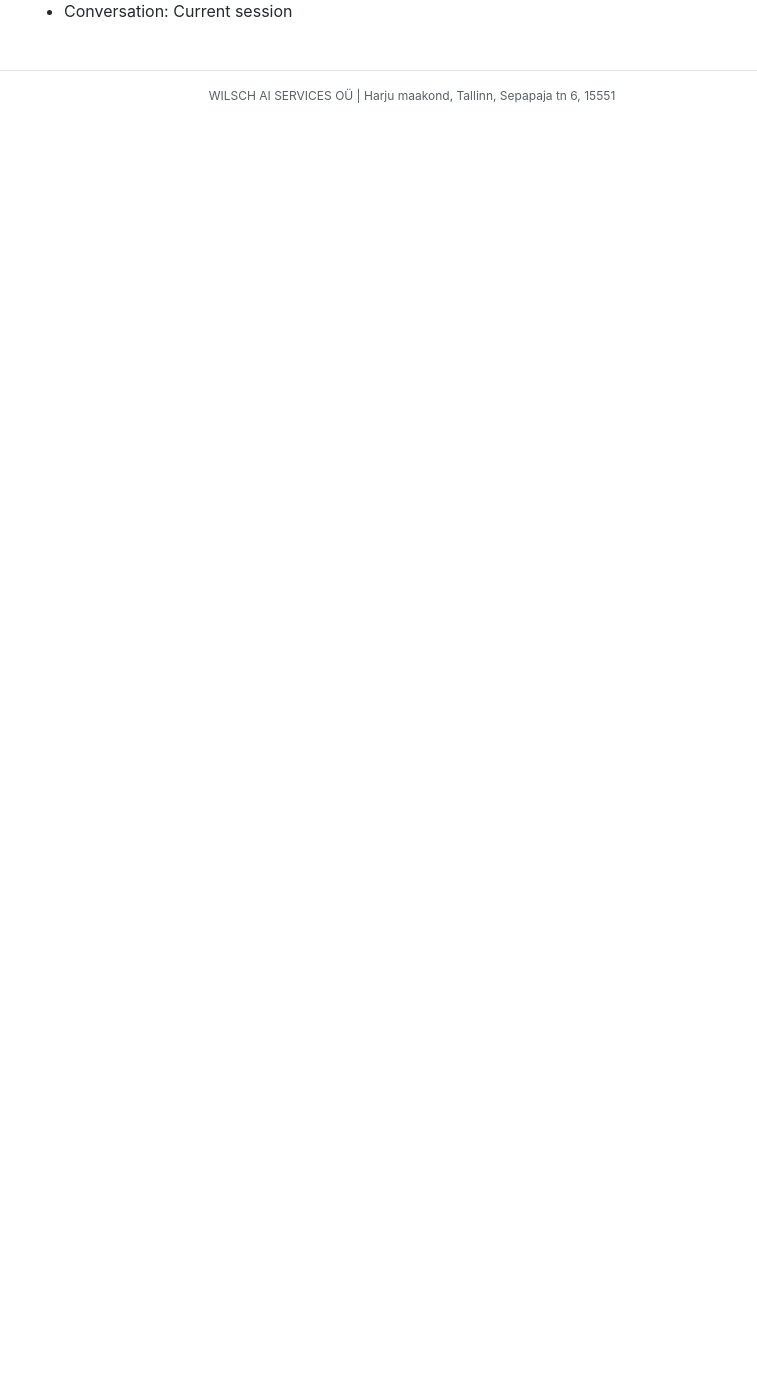
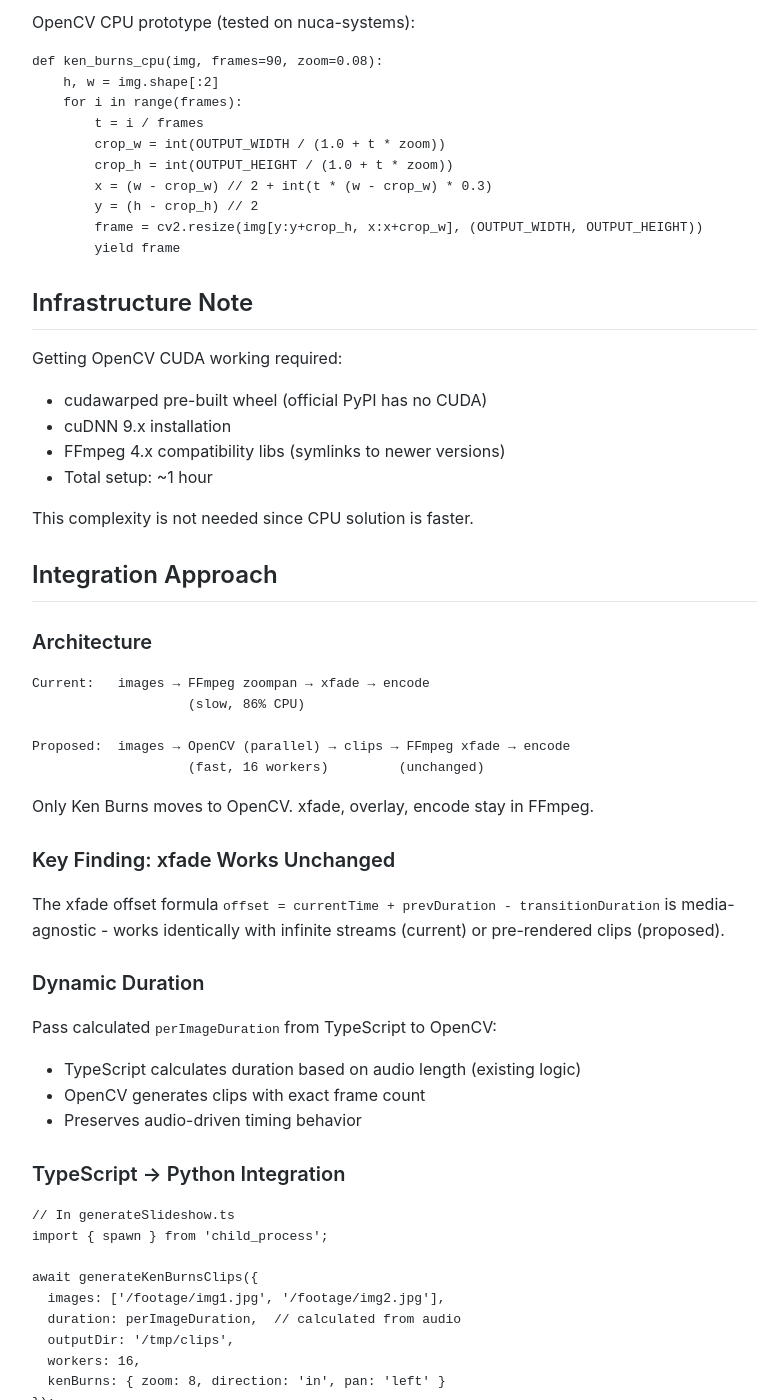
Before and after one commit to MariusWilsch/public-wilsch-ai-pages, a Jekyll site: the page built from project/paul_youtube_fullstack/opencv-cuda-ken-burns-solution.md, in a window 1280 px wide and 1400 px high, scrolled down 2729 px. Shown: the whole window, without its empty margins (228-985 px from the left). Built offline with Jekyll 4.4.1, drawn with Linux system fonts in a browser that asks for light colours; our own code applies the rules of GitHub Pages for plain Markdown files; before the commit the page ends 2850 px from its top, so only the background shows below that; some of the changed text lies outside the part shown.

Commit message:
Sync from hippocampus 2025-12-22

````diff
--- a/project/paul_youtube_fullstack/opencv-cuda-ken-burns-solution.md
+++ b/project/paul_youtube_fullstack/opencv-cuda-ken-burns-solution.md
@@ -33,6 +33,30 @@ The 60% CPU in `hscale` functions isn't scaling pixels - it's recomputing bicubi
 | FFmpeg zoompan | ~33 min for 6hr video | Per-frame SwsContext rebuild |
 | OpenCV CUDA | 290 fps (0.15x) | GPU→CPU transfer overhead |
 | **OpenCV CPU** | **3500 fps** | No context overhead |
+
+### Parallel Benchmark (Dec 22, 2024)
+
+Tested on nuca-systems (32 cores, RTX 5080):
+
+| Workers | Time (100 clips) | Per Clip | Speedup |
+|---------|------------------|----------|---------|
+| 1 | 24.02s | 0.240s | 1.0x |
+| 4 | 7.16s | 0.072s | 3.4x |
+| 8 | 5.35s | 0.053s | 4.5x |
+| **16** | **4.51s** | **0.045s** | **5.3x** |
+| 32 | 4.55s | 0.046s | 5.3x |
+
+Diminishing returns after 16 cores (likely disk I/O bottleneck).
+
+### 6-Hour Video Projection
+
+| Approach | Ken Burns Time | Full Pipeline |
+|----------|----------------|---------------|
+| FFmpeg zoompan | ~28 min | ~33 min |
+| OpenCV (1 worker) | ~29 min | ~34 min |
+| **OpenCV (16 workers)** | **~5.4 min** | **~10-11 min** |
+
+**3x overall pipeline speedup** for long-form content.
 
 ## Why OpenCV CUDA Failed
 
@@ -96,9 +120,56 @@ Getting OpenCV CUDA working required:
 
 This complexity is not needed since CPU solution is faster.
 
+## Integration Approach
+
+### Architecture
+
+```
+Current:   images → FFmpeg zoompan → xfade → encode
+                    (slow, 86% CPU)
+
+Proposed:  images → OpenCV (parallel) → clips → FFmpeg xfade → encode
+                    (fast, 16 workers)         (unchanged)
+```
+
+Only Ken Burns moves to OpenCV. xfade, overlay, encode stay in FFmpeg.
+
+### Key Finding: xfade Works Unchanged
+
+The xfade offset formula `offset = currentTime + prevDuration - transitionDuration` is media-agnostic - works identically with infinite streams (current) or pre-rendered clips (proposed).
+
+### Dynamic Duration
+
+Pass calculated `perImageDuration` from TypeScript to OpenCV:
+- TypeScript calculates duration based on audio length (existing logic)
+- OpenCV generates clips with exact frame count
+- Preserves audio-driven timing behavior
+
+### TypeScript → Python Integration
+
+```typescript
+// In generateSlideshow.ts
+import { spawn } from 'child_process';
+
+await generateKenBurnsClips({
+  images: ['/footage/img1.jpg', '/footage/img2.jpg'],
+  duration: perImageDuration,  // calculated from audio
+  outputDir: '/tmp/clips',
+  workers: 16,
+  kenBurns: { zoom: 8, direction: 'in', pan: 'left' }
+});
+```
+
+### Next Steps
+
+1. Build standalone integration test (Python script)
+2. Test with real footage folder on nuca-systems
+3. Integrate Python call into generateSlideshow.ts
+4. Verify full pipeline with frontend
+
 ## Sources
 
 - Spike testing: nuca-systems, Dec 2024
 - FFmpeg source: `libavfilter/vf_zoompan.c`
 - Issue: [#329 VideoGen Scaling Spike](https://github.com/DaveX2001/deliverable-tracking/issues/329)
-- Conversation: Current session
+- Benchmark scripts: `/tmp/opencv_ken_burns_benchmark.py`, `/tmp/opencv_ken_burns_parallel.py`
````
